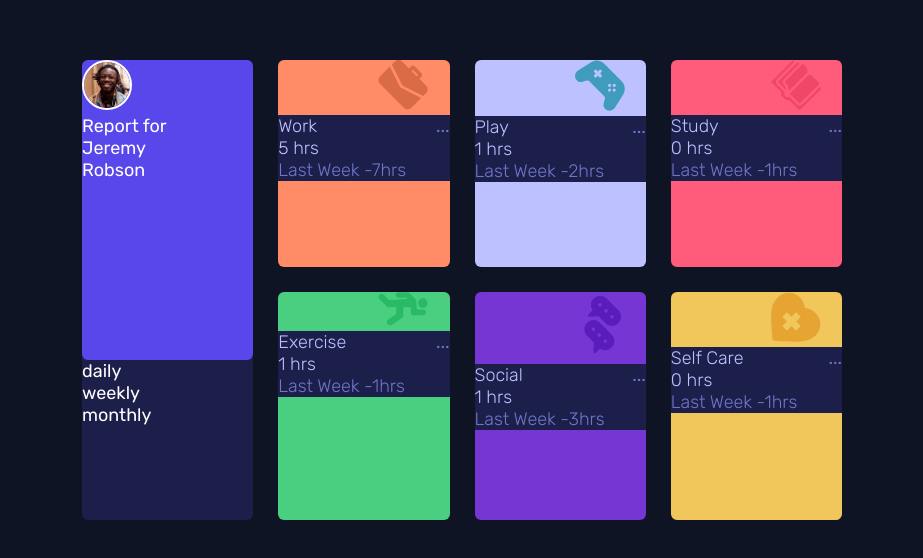
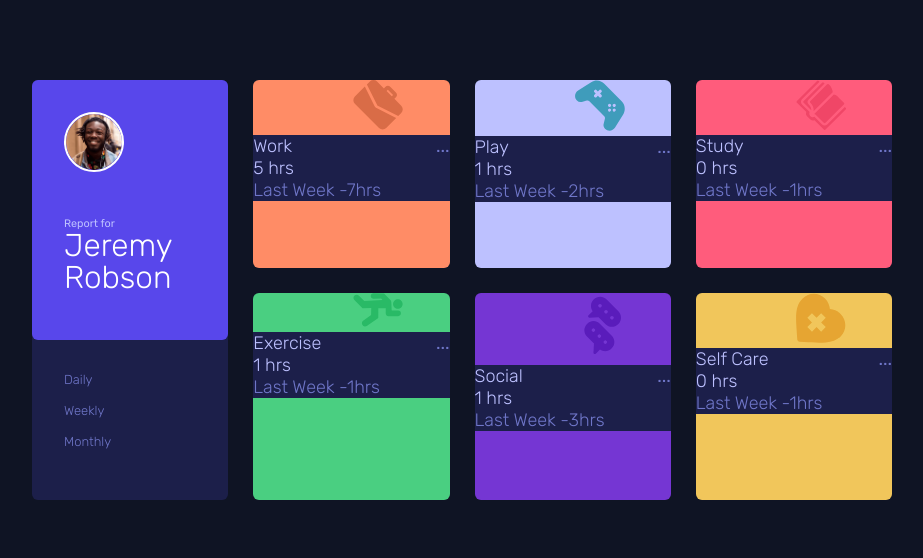
Before and after one commit to CipiVlad/time_tracking_dashboard, a React (Vite) app: page / in a window 1280 px wide. Shown: the part 110-668 px from the top of the page, without its empty margins (178-1101 px from the left). Built offline with nearby package versions, Linux system fonts and the light colour scheme.

Commit message:
profile container styled, added state logic

```diff
--- a/src/components/ActivityCard.tsx
+++ b/src/components/ActivityCard.tsx
@@ -16,11 +16,10 @@ const ActivityCard = (props: Data & OptionTimeFrameProps) => {
                 <div className='three_dots'>...</div>
             </div>
             <h2 className="activity_time">
-
                 {
-                    props.optionTimeFrame === 'daily'
+                    props.optionTimeFrame === 'Daily'
                         ? timeframes.daily.current
-                        : props.optionTimeFrame === 'weekly'
+                        : props.optionTimeFrame === 'Weekly'
                             ? timeframes.weekly.current
                             : timeframes.monthly.current
                 } hrs
@@ -28,9 +27,9 @@ const ActivityCard = (props: Data & OptionTimeFrameProps) => {
             </h2>
             <p className="activity_previous">Last Week -
                 {
-                    props.optionTimeFrame === 'daily'
+                    props.optionTimeFrame === 'Daily'
                         ? timeframes.daily.previous
-                        : props.optionTimeFrame === 'weekly'
+                        : props.optionTimeFrame === 'Weekly'
                             ? timeframes.weekly.previous
                             : timeframes.monthly.previous
                 }hrs</p>
--- a/src/components/GridLayout.tsx
+++ b/src/components/GridLayout.tsx
@@ -10,22 +10,19 @@ import selfCareImage from '../assets/images/icon-self-care.svg'
 import { Work, Play, Study, Exercise, Social, SelfCare } from '../assets/data'
 import { useState } from 'react'
 
+const GridLayout = () => {
 
-
-
-
-const GridLayout = () => {
-    const chooseTimeFrame = ['daily', 'weekly', 'monthly']
+    //switch time frame dynamically
+    const chooseTimeFrame = ['Daily', 'Weekly', 'Monthly']
     const [optionTimeFrame, setOptionTimeFrame] = useState<string>()
-
 
     // handle chosen time frame
     const handleOptionTimeFrame = (optionTimeFrame: string) => {
-        if (optionTimeFrame === 'daily') {
+        if (optionTimeFrame === 'Daily') {
             setOptionTimeFrame(chooseTimeFrame[0])
-        } else if (optionTimeFrame === 'weekly') {
+        } else if (optionTimeFrame === 'Weekly') {
             setOptionTimeFrame(chooseTimeFrame[1])
-        } else if (optionTimeFrame === 'monthly') {
+        } else if (optionTimeFrame === 'Monthly') {
             setOptionTimeFrame(chooseTimeFrame[2])
         }
     }
@@ -43,9 +40,10 @@ const GridLayout = () => {
                         <p className='last_name'>Robson</p>
                     </div>
                     <div className="timeframe">
-                        <p className='daily' onClick={() => handleOptionTimeFrame(chooseTimeFrame[0])} >{chooseTimeFrame[0]}</p>
-                        <p className='weekly' onClick={() => handleOptionTimeFrame(chooseTimeFrame[1])}>{chooseTimeFrame[1]} </p>
-                        <p className='monthly' onClick={() => handleOptionTimeFrame(chooseTimeFrame[2])}>{chooseTimeFrame[2]}</p>
+                        <p className={optionTimeFrame === 'Daily' ? 'active' : ''}
+                            onClick={() => handleOptionTimeFrame(chooseTimeFrame[0])} >{chooseTimeFrame[0]}</p>
+                        <p className={optionTimeFrame === 'Weekly' ? 'active' : ''} onClick={() => handleOptionTimeFrame(chooseTimeFrame[1])}>{chooseTimeFrame[1]} </p>
+                        <p className={optionTimeFrame === 'Monthly' ? 'active' : ''} onClick={() => handleOptionTimeFrame(chooseTimeFrame[2])}>{chooseTimeFrame[2]}</p>
                     </div>
                 </div>
 
@@ -116,7 +114,6 @@ const GridLayout = () => {
                         />
                     }
                 </div>
-
             </div>
         </div>
     )
--- a/src/scss/ActivityCard.scss
+++ b/src/scss/ActivityCard.scss
@@ -15,6 +15,11 @@
 
         .three_dots {
             color: $desaturated-blue;
+            cursor: pointer;
+        }
+
+        .three_dots:hover {
+            color: $pale-blue;
         }
     }
 
--- a/src/scss/GridLayout.scss
+++ b/src/scss/GridLayout.scss
@@ -12,8 +12,8 @@
 
     // parent grid container
     .parent_grid {
-        width: 800px;
-        height: 500px;
+        width: 900px;
+        height: 460px;
         background-color: $very-dark-blue;
         padding: 20px;
 
@@ -35,26 +35,63 @@
             img {
                 border: 2px solid white;
                 border-radius: 50%;
-                width: 50px;
-                height: 50px;
+                width: 60px;
+                height: 60px;
             }
 
             .person_details {
-                height: 300px;
+                height: 260px;
                 background: $blue;
                 border-radius: 6px;
+                padding: 4vh;
 
                 p {
                     color: white;
+
+                }
+
+                p:nth-of-type(1) {
+                    margin-top: 5vh;
+                    color: $pale-blue;
+                    font-size: 0.6rem;
+                    font-weight: $font-weight-400;
+                }
+
+                p:nth-of-type(2),
+                p:nth-of-type(3) {
+                    font-size: 1.75rem;
+                    line-height: 1.75rem;
+                    font-weight: $font-weight-300;
                 }
             }
 
             .timeframe {
+                display: flex;
+                flex-direction: column;
+                gap: 2svh;
                 background-color: $dark-blue;
+                padding: 4vh;
 
                 p {
+                    color: $desaturated-blue;
+                    font-weight: $font-weight-300;
+                    font-size: 13px;
+                }
+
+                p:hover {
                     color: white;
+                    cursor: pointer;
                 }
+
+                .active {
+                    color: white
+                }
+
+                // p:nth-of-type(1),
+                // p:nth-of-type(2) {
+                //     margin-bottom: 2vh;
+                // }
+
             }
         }
 
```
